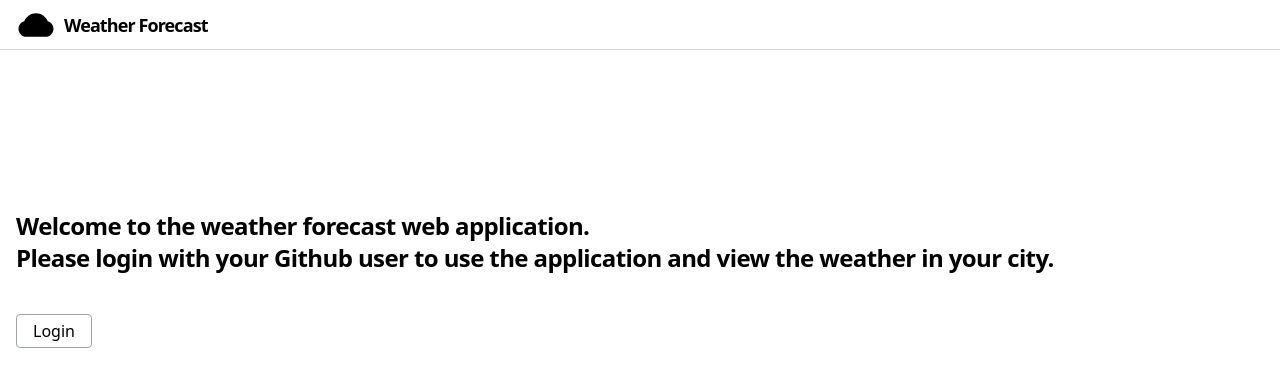
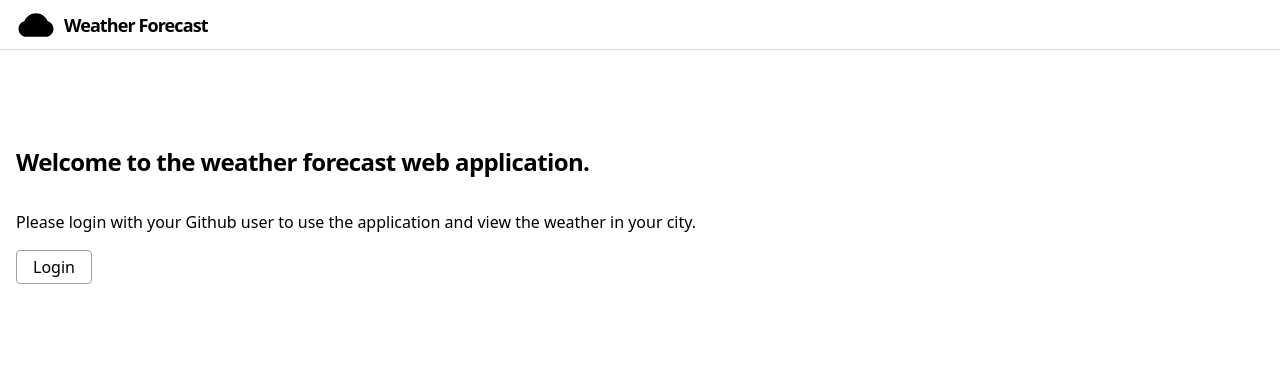
Before and after one commit to csp04/ehrlich-weather-app, a React (Create React App) app: page / in a window 1280 px wide. Shown: the top 386 px of the page. Built offline with nearby package versions, Linux system fonts and the light colour scheme; no server answers.

Commit message:
fix: update style, tags
Change h2 to div for welcome title.
Wrap 2nd sentence with p tag.

```diff
--- a/src/pages/LandingPage.tsx
+++ b/src/pages/LandingPage.tsx
@@ -6,14 +6,15 @@ export default function LandingPage() {
   const { loginWithRedirect } = useAuth0();
 
   return (
-    <div className="mt-40 space-y-10 flex flex-col">
-      <h2 className="text-2xl font-semibold tracking-tight">
+    <div className="mt-24 mx-4 md:mx-0 space-y-8 flex flex-col">
+      <div className="text-2xl font-semibold tracking-tight">
         Welcome to the weather forecast web application.
-        <br />
-        Please login with your Github user to use the application and view the
-        weather in your city.
-      </h2>
+      </div>
       <div className="space-y-4">
+        <p>
+          Please login with your Github user to use the application and view the
+          weather in your city.
+        </p>
         <Button onClick={() => loginWithRedirect()}>
           <span>Login</span>
         </Button>
```
